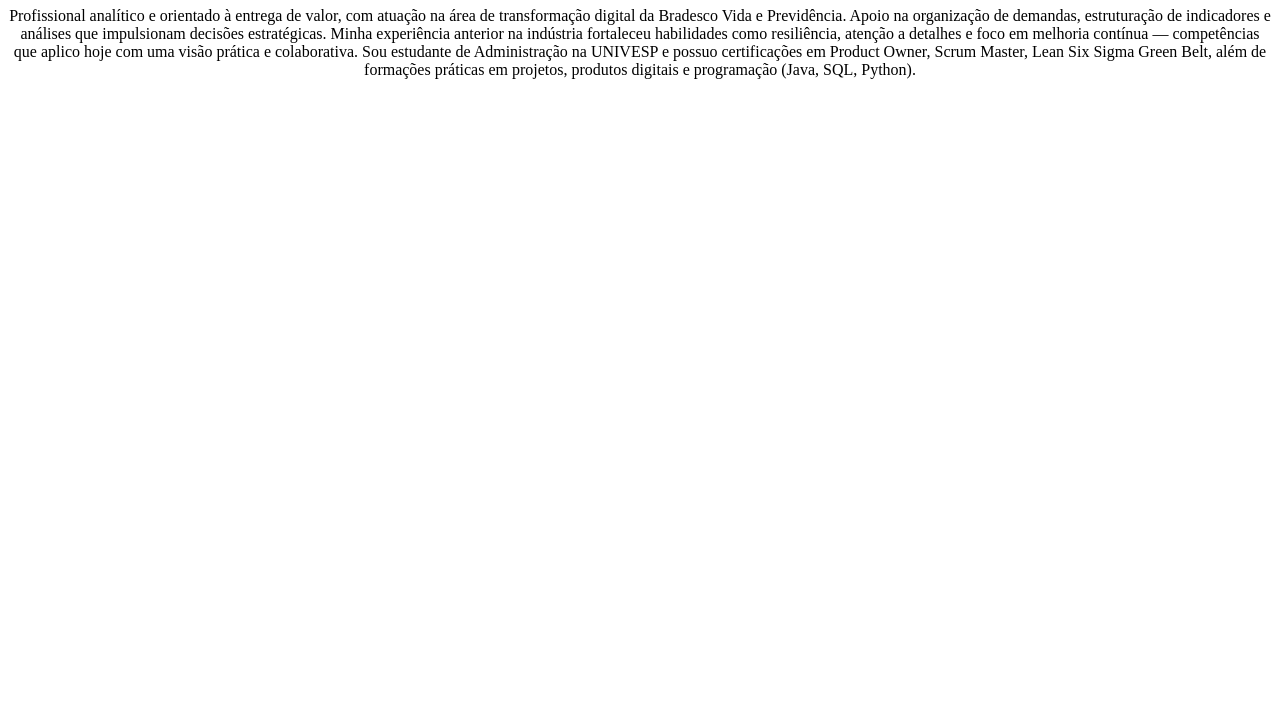
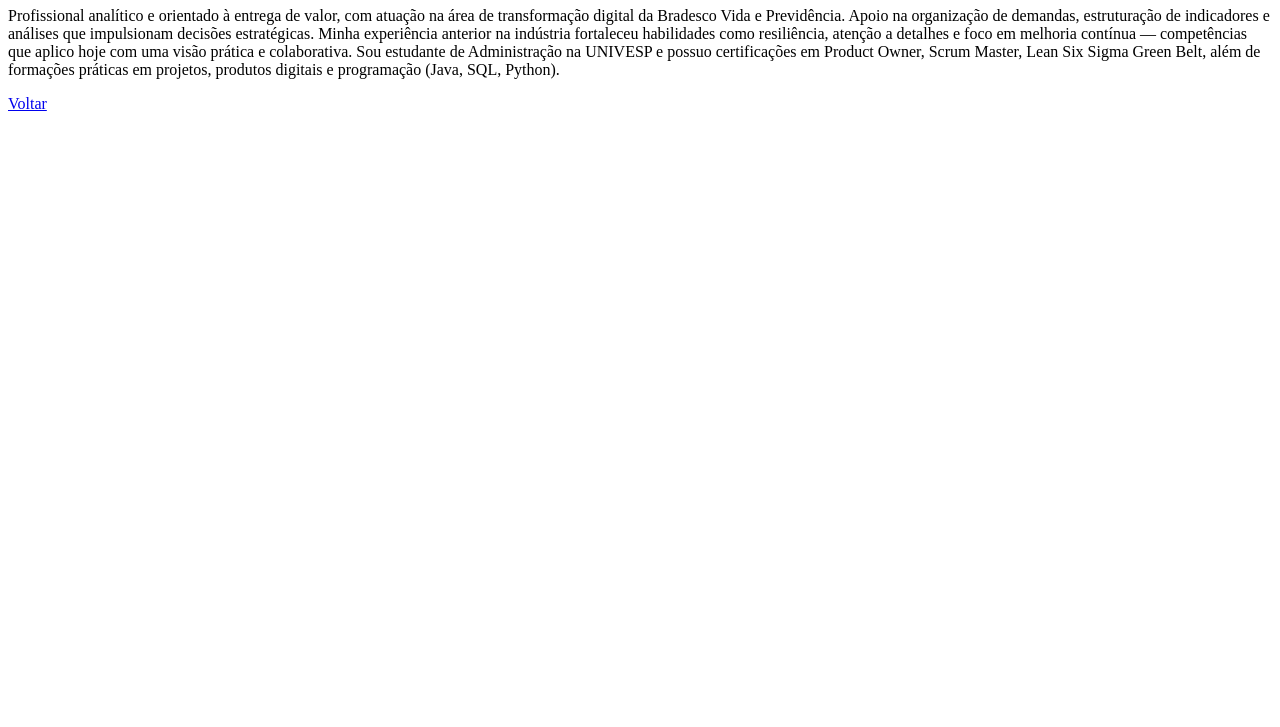
Before and after one commit to JacobGustavo/designerWebSenai, a plain HTML site: page apresentacao.html in a window 1280 px wide. Shown: the part 73-800 px from the top of the page. Drawn offline with Linux system fonts and the light colour scheme.

Commit message:
Adicionando "Voltar"

```diff
--- a/apresentacao.html
+++ b/apresentacao.html
@@ -8,8 +8,7 @@
 </head>
 <body>
 	<h1> Gustavo Jacob </h1>
-	<div class = teste>
 	<p> Profissional analítico e orientado à entrega de valor, com atuação na área de transformação digital da Bradesco Vida e Previdência. Apoio na organização de demandas, estruturação de indicadores e análises que impulsionam decisões estratégicas. Minha experiência anterior na indústria fortaleceu habilidades como resiliência, atenção a detalhes e foco em melhoria contínua — competências que aplico hoje com uma visão prática e colaborativa. Sou estudante de Administração na UNIVESP e possuo certificações em Product Owner, Scrum Master, Lean Six Sigma Green Belt, além de formações práticas em projetos, produtos digitais e programação (Java, SQL, Python).</p>
-	</div>
+	<p> <a href = "index.html"> Voltar </a></p>
 </body>
 </html>
--- a/atv1.css
+++ b/atv1.css
@@ -2,5 +2,5 @@
 	text-size: 30px;
 }
 body {
-	text-align: center;
+	text-align: left;
 }
```
Also changed, not shown: conteudo.html (+1 -0 lines), primeiro.html (+1 -0 lines).
